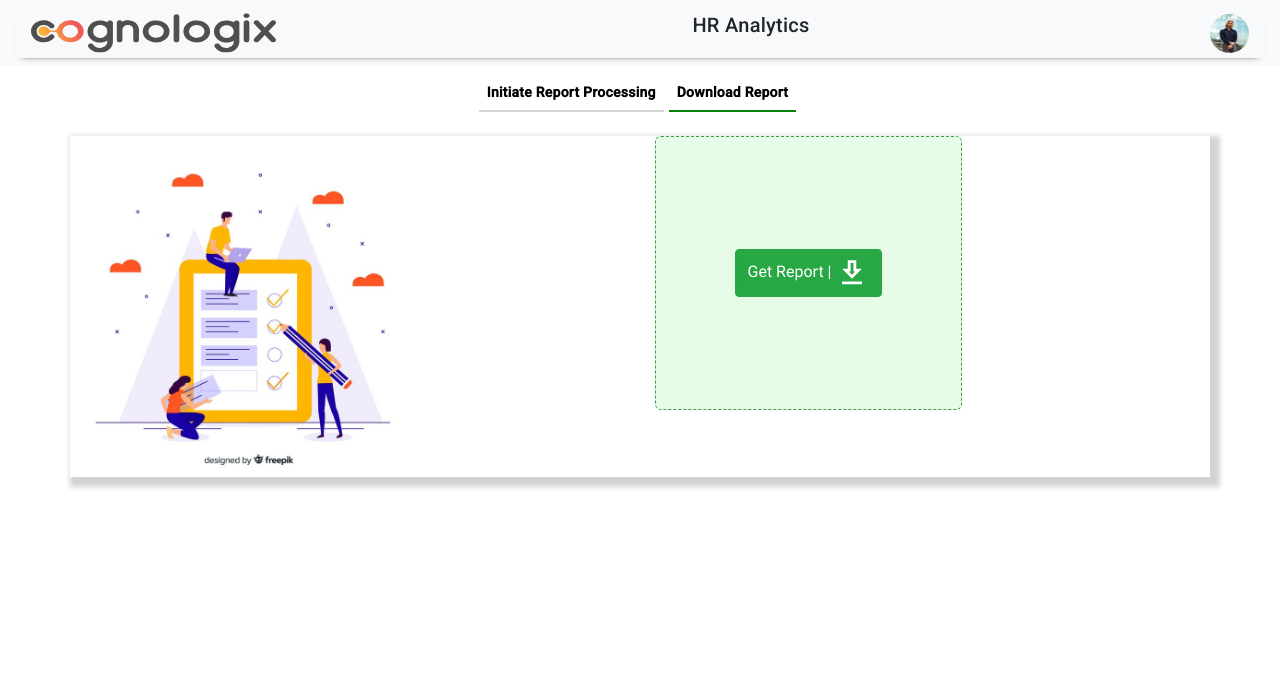
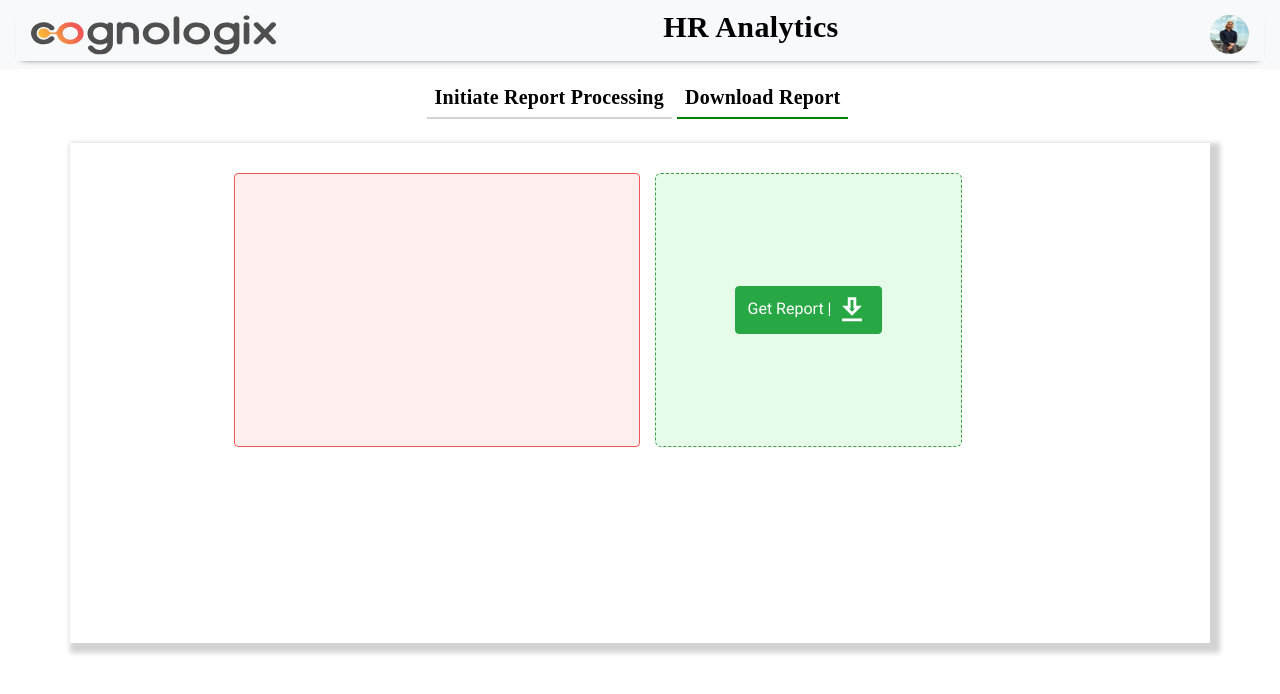
Before and after one commit to avadhut-kore-cognologix/hr-analytics-ui, an Angular app: page /download-report/1 in a window 1280 px wide. Shown: the top 694 px of the page. Built offline with nearby package versions, Linux system fonts and the light colour scheme.

Commit message:
Added styles

```diff
--- a/src/app/app.component.css
+++ b/src/app/app.component.css
@@ -12,7 +12,11 @@
 
 .navbar-dark .navbar-nav .nav-link {
     color: black !important;
-    font-weight: bold;
+    font-family: 'Montserrat';
+    font-style: normal;
+    font-weight: 600;
+    font-size: 20px;
+    line-height: 24px;
     border-bottom: 2px solid lightgray;
     margin-right: 5px;
 }
@@ -26,3 +30,14 @@
 .mt-3 {
     box-shadow: 5px 5px 5px 5px lightgray;
 }
+
+.app-title {
+    font-family: 'Montserrat';
+    font-style: normal;
+    font-weight: 600;
+    font-size: 30px;
+    line-height: 37px;
+    text-align: center;
+
+    color: #000000;
+}
--- a/src/app/app.component.html
+++ b/src/app/app.component.html
@@ -4,7 +4,7 @@
       <a class="navbar-brand" href="#">
         <img src="/assets/images/logo.svg">
       </a>
-      <h2 class="">{{title}}</h2>
+      <h2 class="app-title">{{title}}</h2>
       <a href="#">
         <img class="navbar-profile" src="/assets/images/profile.png">
       </a>
--- a/src/app/components/download-report/download-report.component.css
+++ b/src/app/components/download-report/download-report.component.css
@@ -1,6 +1,15 @@
 .submit-form {
   max-width: 700px;
   margin: auto;
+  padding-top: 30px;
+}
+
+.download-form {
+  padding-top: 30px;
+}
+
+.download-report {
+  height: 500px;
 }
 
 #download-report-image {
@@ -16,6 +25,16 @@
   /* Do not repeat the image */
   background-size: cover;
   /* Resize the background image to cover the entire container */
+}
+
+#json-box {
+  width: 406px;
+  height: 274px;
+  border: 1.5px solid #F05757;
+  position: absolute;
+  right: 0px;
+  background: rgba(240, 87, 87, 0.1);
+  border-radius: 4px;
 }
 
 #download-box {
--- a/src/app/components/download-report/download-report.component.html
+++ b/src/app/components/download-report/download-report.component.html
@@ -1,4 +1,4 @@
-<div>
+<div class="download-report">
 
   @if (!submitted) {
   <div class="submit-form row">
@@ -25,10 +25,10 @@
     </div>
   </div>
   } @else {
-  <div class="row">
+  <div class="download-form row">
     <div class="col-sm">
-      <div id="download-report-image">
-
+      <div id="json-box">
+        {{ jsonString }}
       </div>
     </div>
     <div class="col-sm">
--- a/src/app/components/download-report/download-report.component.ts
+++ b/src/app/components/download-report/download-report.component.ts
@@ -19,6 +19,7 @@ export class DownloadReportComponent implements OnInit {
   submitted = false;
   downloaded = false;
   dialogRef?: MatDialogRef<LoadingModalComponent>;
+  jsonString: string = '';
 
   constructor(private downloadService: DownloadService, public dialog: MatDialog, private route: ActivatedRoute) { }
   ngOnInit(): void {
@@ -67,6 +68,9 @@ export class DownloadReportComponent implements OnInit {
       setTimeout(() => {
          dialogRef.close();
          this.submitted = true;
+
+         this.jsonString = JSON.stringify(this.data, null, 2);
+
       }, timeout)
     })
   }
@@ -79,4 +83,24 @@ export class DownloadReportComponent implements OnInit {
       corporateEmail: ''
     };
   }
+
+  data = [
+    {
+      "name": "d1",
+      "days": [
+        "monday",
+        "wednesday",
+      ],
+      "options": {
+        "name": "o1",
+        "extras": [],
+        "temp": [
+          "12",
+          "25",
+          "12"
+        ]
+      }
+    }
+  ]
+
 }
--- a/src/app/components/initiate-report-processing/initiate-report-processing.component.html
+++ b/src/app/components/initiate-report-processing/initiate-report-processing.component.html
@@ -66,49 +66,42 @@
       <div class="col-6">
         <label for="gmailAvailabilityMessagesFile">Gmail Availability Messages</label>
         <div class="row">
-          <div class="col-10">
-            <div class="form-group">
-              <input type="file" class="form-control" (change)="selectGmailAvailabilityMessagesFile($event)"
-                id="gmailAvailabilityMessagesFile" required [(ngModel)]="downloadForm.gmailAvailabilityMessagesFile"
-                name="gmailAvailabilityMessagesFile" />
-            </div>
-          </div>
-          <div class="col-2">
-            <button (click)="openDownloadGmailFileModal()" class="btn btn-success">Get Data</button>
+          <div class="form-group">
+            <input type="file" (change)="selectGmailAvailabilityMessagesFile($event)"
+              id="gmailAvailabilityMessagesFile" required [(ngModel)]="downloadForm.gmailAvailabilityMessagesFile"
+              name="gmailAvailabilityMessagesFile" />
+              <button (click)="openDownloadGmailFileModal()" class="btn btn-success">Get Data</button>
           </div>
         </div>
+        <br />
+        <br />
 
         <label for="zohoLeavesFile">Zoho Leaves File</label>
         <div class="row">
-          <div class="col-10">
             <div class="form-group">
-              <input type="file" class="form-control" (change)="selectZohoLeavesFile($event)" id="zohoLeavesFile"
+              <input type="file" (change)="selectZohoLeavesFile($event)" id="zohoLeavesFile"
                 required [(ngModel)]="downloadForm.zohoLeavesFile" name="zohoLeavesFile" />
+                <button (click)="openDownloadGmailFileModal()" class="btn btn-success">Get Data</button>
             </div>
-          </div>
-          <div class="col-2">
-            <button (click)="openDownloadGmailFileModal()" class="btn btn-success">Get Data</button>
-          </div>
         </div>
+        <br />
+        <br />
 
         <label for="zohoProfilesFile">Zoho Profiles File</label>
         <div class="row">
-          <div class="col-10">
             <div class="form-group">
-              <input type="file" class="form-control" (change)="selectZohoProfilesFile($event)" id="zohoProfilesFile"
+              <input type="file" (change)="selectZohoProfilesFile($event)" id="zohoProfilesFile"
                 required [(ngModel)]="downloadForm.zohoLeavesFile" name="zohoProfilesFile" />
+                <button (click)="openDownloadGmailFileModal()" class="btn btn-success">Get Data</button>
             </div>
-          </div>
-          <div class="col-2">
-            <button (click)="openDownloadGmailFileModal()" class="btn btn-success">Get Data</button>
-          </div>
         </div>
-        <br />
         <br />
         <br />
 
         <button (click)="reset()" class="btn btn-primary">Reset</button>&nbsp;&nbsp;&nbsp;&nbsp;
         <button (click)="initiateReportProcessing()" class="btn btn-danger">Submit</button>
+        <br />
+        <br />
       </div>
     </div>
   </div>
```
Also changed, not shown: src/app/components/initiate-report-processing/initiate-report-processing.component.css (+6 -27 lines).
